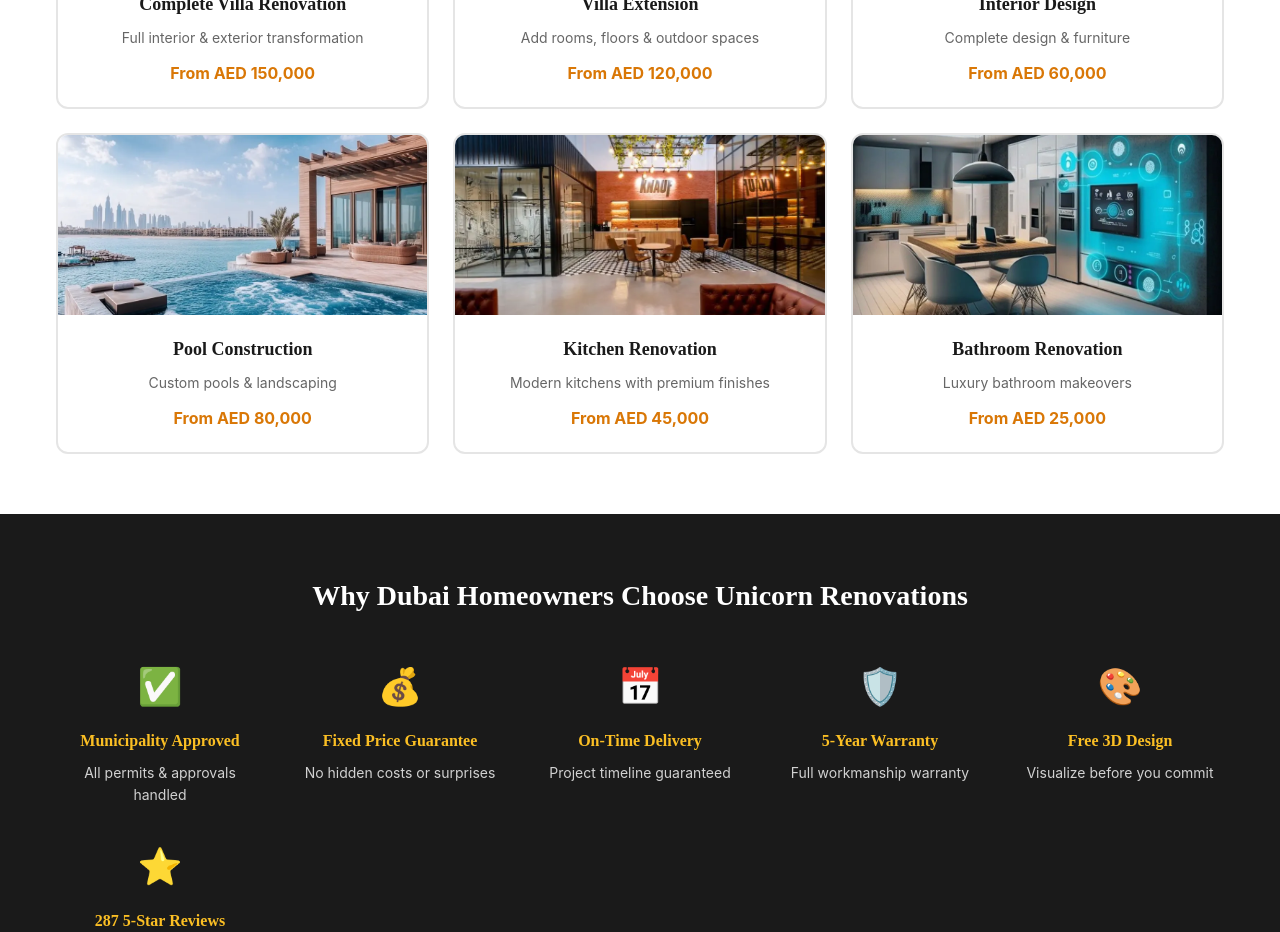
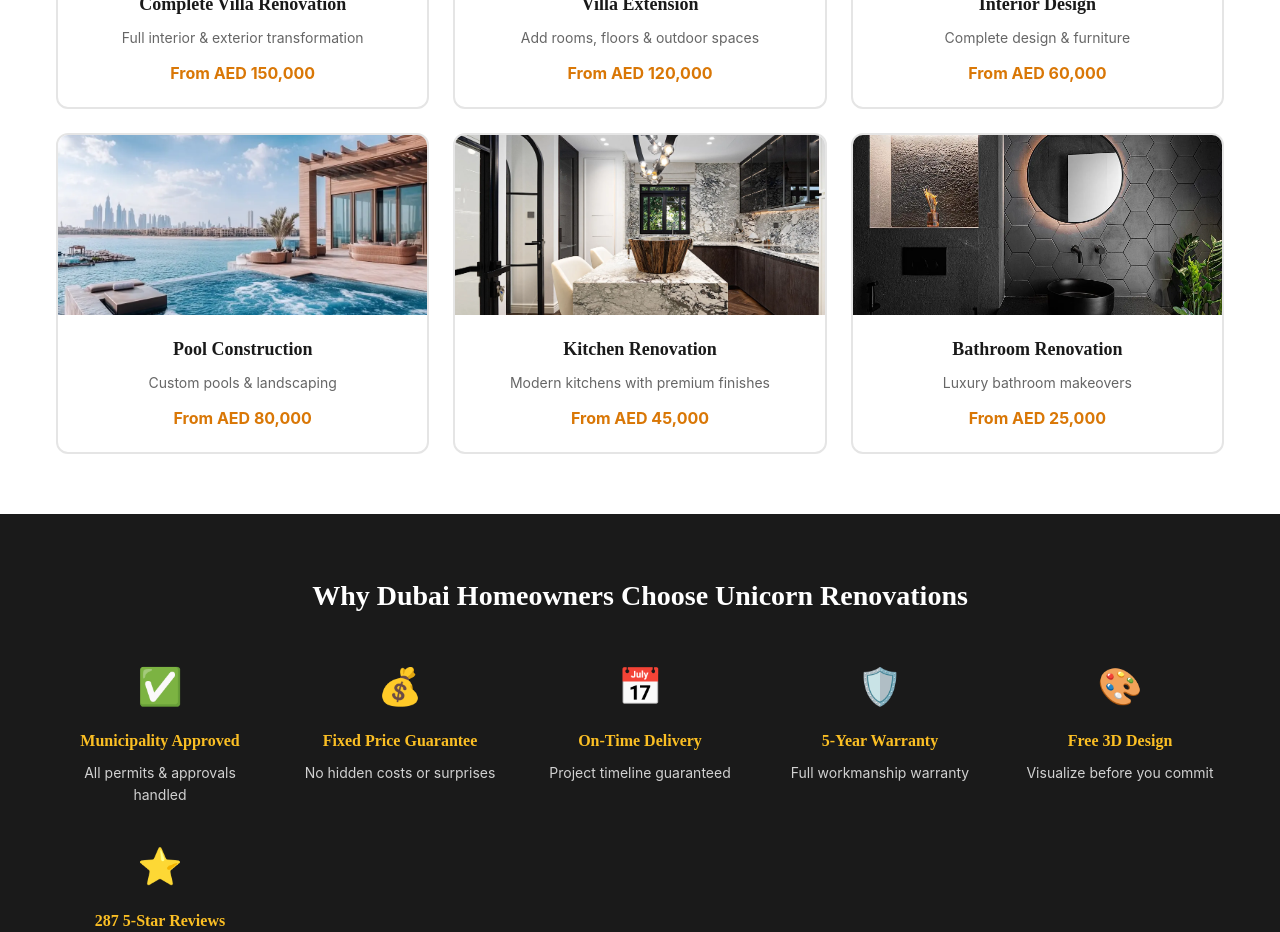
Before and after one commit to 1297ABY5/Villa-Landing--ABY, a Next.js app: page / in a window 1280 px wide. Shown: the part 1120-2052 px from the top of the page. Built offline with nearby package versions, Linux system fonts and the light colour scheme.

Commit message:
Update index.js

```diff
--- a/pages/index.js
+++ b/pages/index.js
@@ -54,14 +54,14 @@ export default function QualityScoreKiller() {
       price: 'From AED 80,000'
     },
     {
-      image: "/office-fitout.webp",
+      image: "/v16.webp",
       icon: '🍳',
       title: 'Kitchen Renovation',
       desc: 'Modern kitchens with premium finishes',
       price: 'From AED 45,000'
     },
     {
-      image: "/smart-home.webp",
+      image: "/v12.webp",
       icon: '🛁',
       title: 'Bathroom Renovation',
       desc: 'Luxury bathroom makeovers',
```
